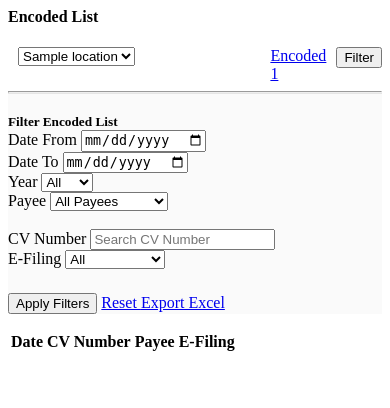
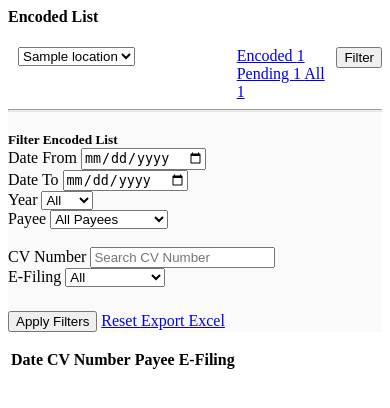
Before and after one commit to JonahBenares/CVF, a CodeIgniter app: the page made by application/views/masterfile/encoded_list.php in a window 390 px wide. Shown: the top 408 px of the page. Run offline with CodeIgniter, Linux system fonts and the light colour scheme; tables that the repository leaves empty hold one stand-in row (values such as "Sample post"); the template is opened without the code that fills it: most values are stand-ins (such as "Sample title", 1, 10 or a date in 2020); lists and menus that the app fills with data are empty; some libraries are stand-ins or nearby versions.

Commit message:
CVF sorting

```diff
--- a/application/views/masterfile/encoded_list.php
+++ b/application/views/masterfile/encoded_list.php
@@ -1,3 +1,4 @@
+<link rel="stylesheet" href="https://cdn.datatables.net/1.13.8/css/jquery.dataTables.min.css">
 <div class="content">
     <div class="container-fluid">
         <div class="row">
@@ -5,12 +6,12 @@
                 <div class="card">
                     <div class="header">
                         <div class="row">
-                            <div class="col-md-5">
+                            <div class="col-md-3">
                                 <h4 class="title" style="margin-top:8px;">
                                     Encoded List
                                 </h4>
                             </div>
-                            <div class="col-md-7">
+                            <div class="col-md-9">
                                 <div style="display: flex;justify-content:flex-end;gap: 10px;">
                                     <div class="" style="width: 400px;margin-left:10px">
                                         <form>
@@ -28,15 +29,36 @@
                                         </form>
                                     </div>
                                     <div class=" text-center">
+                                        <div class="btn-group">
+
+                                            <a href="<?php echo base_url(); ?>index.php/masterfile/encoded_list/<?php echo $location_id; ?>?status=encoded"
+                                            class="btn btn-fill <?php echo ($status=='encoded') ? 'btn-success' : 'btn-default'; ?>">
+                                                Encoded
+                                                <span class="badge"><?php echo $encoded_count; ?></span>
+                                            </a>
+
+                                            <a href="<?php echo base_url(); ?>index.php/masterfile/encoded_list/<?php echo $location_id; ?>?status=pending"
+                                            class="btn btn-fill <?php echo ($status=='pending') ? 'btn-warning' : 'btn-default'; ?>">
+                                                Pending
+                                                <span class="badge"><?php echo $pending_count; ?></span>
+                                            </a>
+
+                                            <a href="<?php echo base_url(); ?>index.php/masterfile/encoded_list/<?php echo $location_id; ?>"
+                                            class="btn btn-fill <?php echo (empty($status)) ? 'btn-primary' : 'btn-default'; ?>">
+                                                All
+                                                <span class="badge"><?php echo $all_count; ?></span>
+                                            </a>
+
+                                        </div>
                                         <!-- <div class="btn-group"> -->
-                                        <a href="<?php echo base_url(); ?>index.php/masterfile/encoded_list/<?php echo $location_id; ?>?status=encoded"
+                                        <!-- <a href="<?php echo base_url(); ?>index.php/masterfile/encoded_list/<?php echo $location_id; ?>?status=encoded"
                                             class="btn btn-success btn-fill">
 
                                             Encoded
                                             <span class="badge">
                                                 <?php echo $encoded_count; ?>
                                             </span>
-                                        </a>
+                                        </a> -->
 
                                         <!-- <a href="<?php echo base_url(); ?>index.php/masterfile/encoded_list/<?php echo $location_id; ?>?status=additional"
                                             class="btn btn-info btn-fill">
@@ -174,10 +196,10 @@
                             id="encodingList">
                             <thead>
                                 <tr>
-                                    <th>Date</th>
-                                    <th>CV Number</th>
-                                    <th>Payee</th>
-                                    <th>E-Filing</th>
+                                    <th class="sorting sorting_asc">Date</th>
+                                    <th class="sorting sorting_asc">CV Number</th>
+                                    <th class="sorting sorting_asc">Payee</th>
+                                    <th class="sorting sorting_asc">E-Filing</th>
                                 </tr>
                             </thead>
                             <tbody></tbody>
@@ -227,9 +249,10 @@
                 url: "<?php echo base_url(); ?>index.php/masterfile/encoded_list_ajax",
                 type: "POST",
                 data: function(d) {
-                    console.log("Year:", $('#year').val());
 
                     d.location_id = "<?php echo $location_id; ?>";
+                    d.status      = "<?php echo $this->input->get('status'); ?>";
+
                     d.date_from = $('input[name="date_from"]').val();
                     d.date_to = $('input[name="date_to"]').val();
                     d.year = "<?php echo $this->input->get('year'); ?>";
@@ -245,39 +268,29 @@
     });
 </script>
 <script>
-    $(document).ready(function() {
+$(document).ready(function () {
 
-        if (localStorage.getItem('filterPanel') == 'open') {
-            $('#filterPanel').collapse('show');
-        }
+    // Restore filter panel state
+    if (localStorage.getItem('encodedFilter') === 'closed') {
+        $('#filterPanel').hide();
+    } else {
+        $('#filterPanel').show();
+    }
 
-        $('#filterPanel').on('shown.bs.collapse', function() {
-            localStorage.setItem('filterPanel', 'open');
-        });
+    // Toggle filter panel
+    $('#toggleFilter').on('click', function () {
 
-        $('#filterPanel').on('hidden.bs.collapse', function() {
-            localStorage.setItem('filterPanel', 'closed');
-        });
+        $('#filterPanel').slideToggle(200, function () {
 
-    });
-
-    $(function(){
-
-        if(localStorage.getItem('encodedFilter') == 'open'){
-            $('#filterPanel').show();
-        }
-
-        $('#toggleFilter').click(function(){
-
-            $('#filterPanel').slideToggle(200);
-
-            if($('#filterPanel').is(':visible')){
-                localStorage.setItem('encodedFilter','open');
-            }else{
-                localStorage.setItem('encodedFilter','closed');
+            if ($('#filterPanel').is(':visible')) {
+                localStorage.setItem('encodedFilter', 'open');
+            } else {
+                localStorage.setItem('encodedFilter', 'closed');
             }
 
         });
 
     });
+
+});
 </script>
--- a/application/views/masterfile/report_list.php
+++ b/application/views/masterfile/report_list.php
@@ -1,3 +1,4 @@
+<link rel="stylesheet" href="https://cdn.datatables.net/1.13.8/css/jquery.dataTables.min.css">
 <div class="modal fade" id="uploadfile" tabindex="-1" role="dialog" aria-labelledby="exampleModalLabel" aria-hidden="true">
     <div class="modal-dialog" role="document">
         <div class="modal-content">
```
Also changed, not shown: application/controllers/Masterfile.php (+55 -5 lines).
